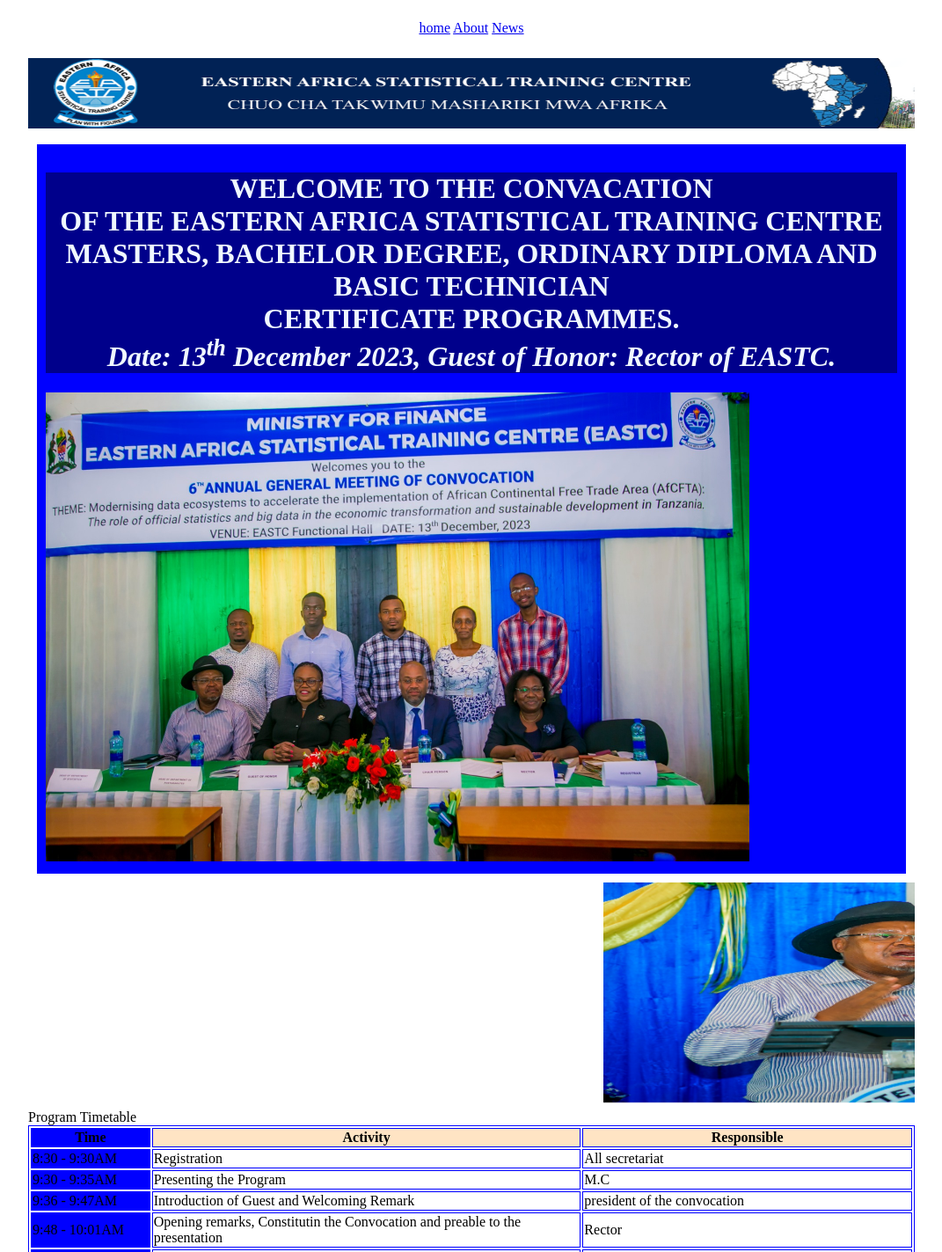
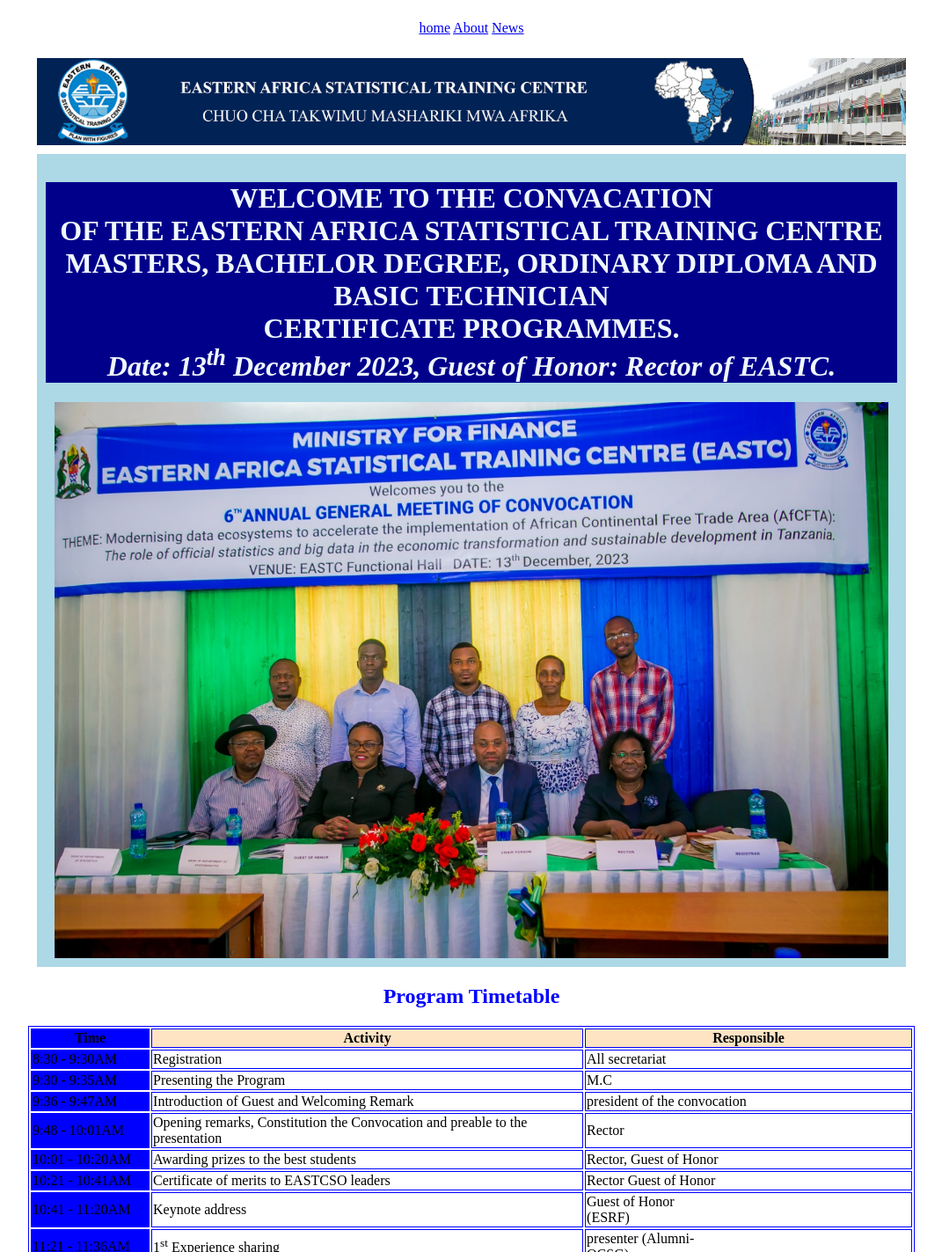
Before and after one commit to mwingila/mwingila, a plain HTML site: page index.html in a window 1280 px wide. Shown: the part 62-1485 px from the top of the page at 88% size, without its empty margins (104-1175 px from the left). Drawn offline with Linux system fonts and the light colour scheme.

Commit message:
Add files via upload

```diff
--- a/index.html
+++ b/index.html
@@ -17,7 +17,7 @@ margin:5px;
 float:center;
 text-align: center;
 }
-div{background-color:blue;
+div{background-color:lightblue;
     background-position:cover;
     margin:10px 10px;
     padding:10px 10px;
@@ -60,6 +60,12 @@ nav:hover{text-align:center;
           background-color:aqua;
 }
 table, th, td{border:1px solid blue;}
+.myimage{
+   width: 98%;
+   display: block;
+   margin-left: auto;
+   margin-right: auto;
+}
 </style>
 <headr>
 <nav>
@@ -70,16 +76,11 @@ table, th, td{border:1px solid blue;}
 </header>
 </head>
 <body>
-<marquee behavior="alternate">
-<img src="2.png" width="1190" height="80" img="responsive">
-</marquee>
+<img class="myimage" src="2.png" width="" height="" >
 <div style>
 <h1>WELCOME TO THE CONVACATION<br>OF THE EASTERN AFRICA STATISTICAL TRAINING CENTRE<br>MASTERS, BACHELOR DEGREE, ORDINARY DIPLOMA AND BASIC TECHNICIAN<br>CERTIFICATE PROGRAMMES. <br><i>Date: 13<sup>th</sup> December 2023, Guest of Honor: Rector of EASTC.</i></h1>
-<img src="con1.jpg" width="800" height="auto" img="responsive">
+<img  class = "myimage" src="con1.jpg" >
 </div>
-<marquee behavior="alternate">
-<img src="con3.jpg" width="80%" height="250" img="responsive">
-</marquee
 <h2>Program Timetable</h2>
 <table style="width:100%">
 <tr style="background-color:blue";>
@@ -104,7 +105,7 @@ table, th, td{border:1px solid blue;}
 </tr>
 <tr>
 <td style="background-color:blue";>9:48 - 10:01AM</td>
-<td>Opening remarks, Constitutin the Convocation and preable to the presentation</td>
+<td>Opening remarks, Constitution the Convocation and preable to the presentation</td>
 <td>Rector</td>
 </tr>
 <tr>
@@ -181,11 +182,11 @@ table, th, td{border:1px solid blue;}
 <h2>Location Map</h2>
 <a href="file:///C:/Users/HP/Desktop/Mwingila/about.html">Please click here to Go</a>
 <div class="cantainer">
-<img src="map_v2(2).png" width="500" height="500" img="responsive">
+<img src="map_v2(2).png" width="auto" height="257" img="responsive"> <img src="_T6A9678.jpg" width="400" height="auto" img="responsive">
 </body>
 <footer>
 <img src="twgif2.gif"> <img src="fgif1.gif"> <img src="inst.gif"> <img src="utube.gif">
-<p style="color:white";><i>copyright @ 2024 EASTC All Right Reserved</p>
+<p style="color:white";><i>copyright @ 2024 EASTC All Right Reserved</p>                         <img src="10.png" width="300" height="200">
 <p>P.O.Box 35103<br> Dar es Salam, Tanzania<br> Fax: +255 222 925 000<br> Email: info@eastc.ac.tz</p>
 <p style="color:white";>My contact: 0743969433<p>
 <p style="color:white";>My Email: addisonfrancis741@gmail.com</i><p>
```
